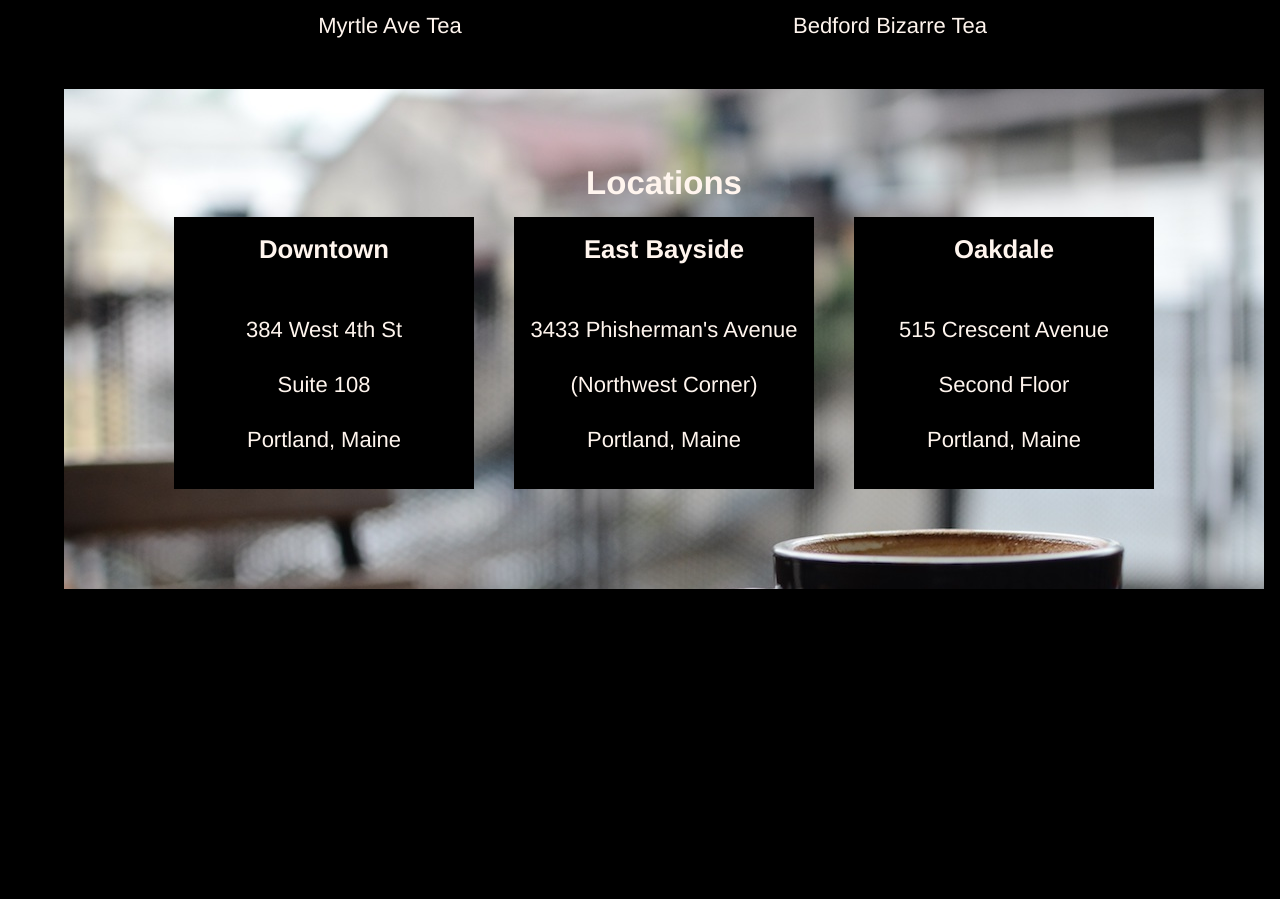
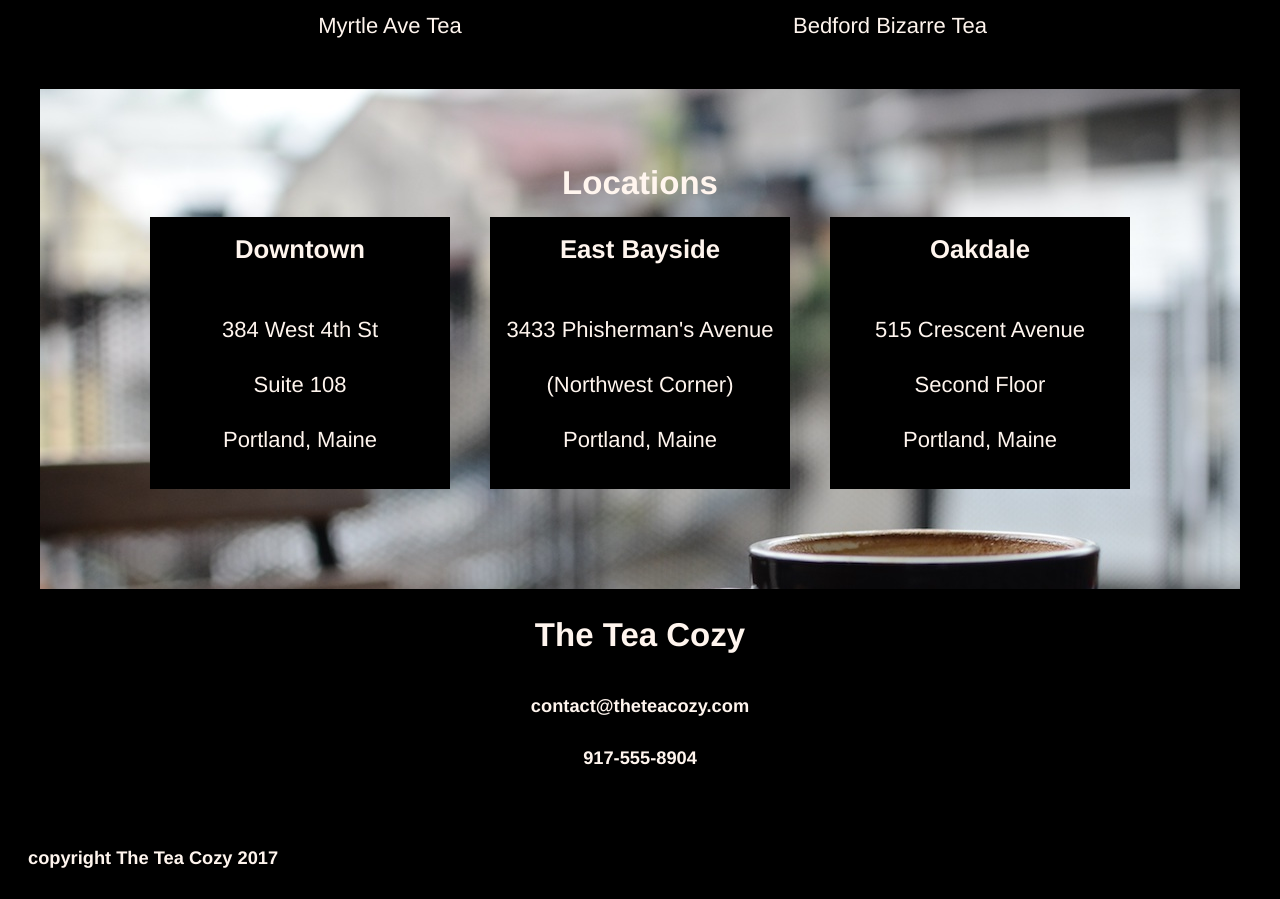
Before and after one commit to Yuhakko/TeaCosy, a plain HTML site: page index.html in a window 1280 px wide. Shown: the part 1326-2225 px from the top of the page. Before the commit the page ends 1923 px from the top, so only its background shows below. Drawn offline with Linux system fonts and the light colour scheme.

Commit message:
project completed

```diff
--- a/index.html
+++ b/index.html
@@ -31,6 +31,8 @@
       </div>
     </div>
 
+<!-- Main Body Teas-->
+
     <div class="teaofthemonth">
       <h2 class="title2">Tea of the Month</h2>
       <h4>What's Steeping at The Tea Cosy?</h4>
@@ -58,6 +60,7 @@
       </div>
     </div>
 
+<!-- Main Body Locations-->
 
     <div class="locations">
       <h2 class="title3">Locations</h2>
@@ -84,8 +87,22 @@
           </p>
         </div>
       </div>
+    </div>
 
+<!-- Main Body contacts-->
 
-    </div>
+      <div class="contact">
+        <h2 class=title4>The Tea Cozy</h2>
+        <div class="contactdetails">
+          <h5>contact@theteacozy.com</h5>
+          <h5>917-555-8904</h5>
+        </div>
+      </div>
+
+<!--Footer-->
+
+      <div class="footer">
+        <h5>copyright The Tea Cozy 2017</h5>
+      </div>
   </body>
 </html>
--- a/resources/css/style.css
+++ b/resources/css/style.css
@@ -5,6 +5,7 @@ body{
   background-color: black;
   opacity: 0.9px;
   margin-top: 0px;
+
 }
 
 header{
@@ -41,13 +42,15 @@ a{
 
 .mission{
   margin-top: 0px;
-  margin-left: 56px;
+  margin-left: auto;
+  margin-right: auto;
   display: flex;
   background-image: url(../images/img-mission-background.jpg);
   height: 700px;
   width: 1200px;
   justify-content: center;
   text-align: center;
+
 }
 
 .text, .missiontitle, h4{
@@ -95,7 +98,8 @@ p{
   background-size: cover;
   width: 1200px;
   height: 500px;
-  margin-left: 56px;
+  margin-left: auto;
+  margin-right: auto;
 }
 
 .title3{
@@ -131,3 +135,13 @@ p{
 .oakdale h3{
   margin-top: 5px;
 }
+
+.contact{
+  text-align: center;
+  height: 200px;
+}
+
+.footer{
+  text-align: left;
+  margin-left: 20px;
+}
```
